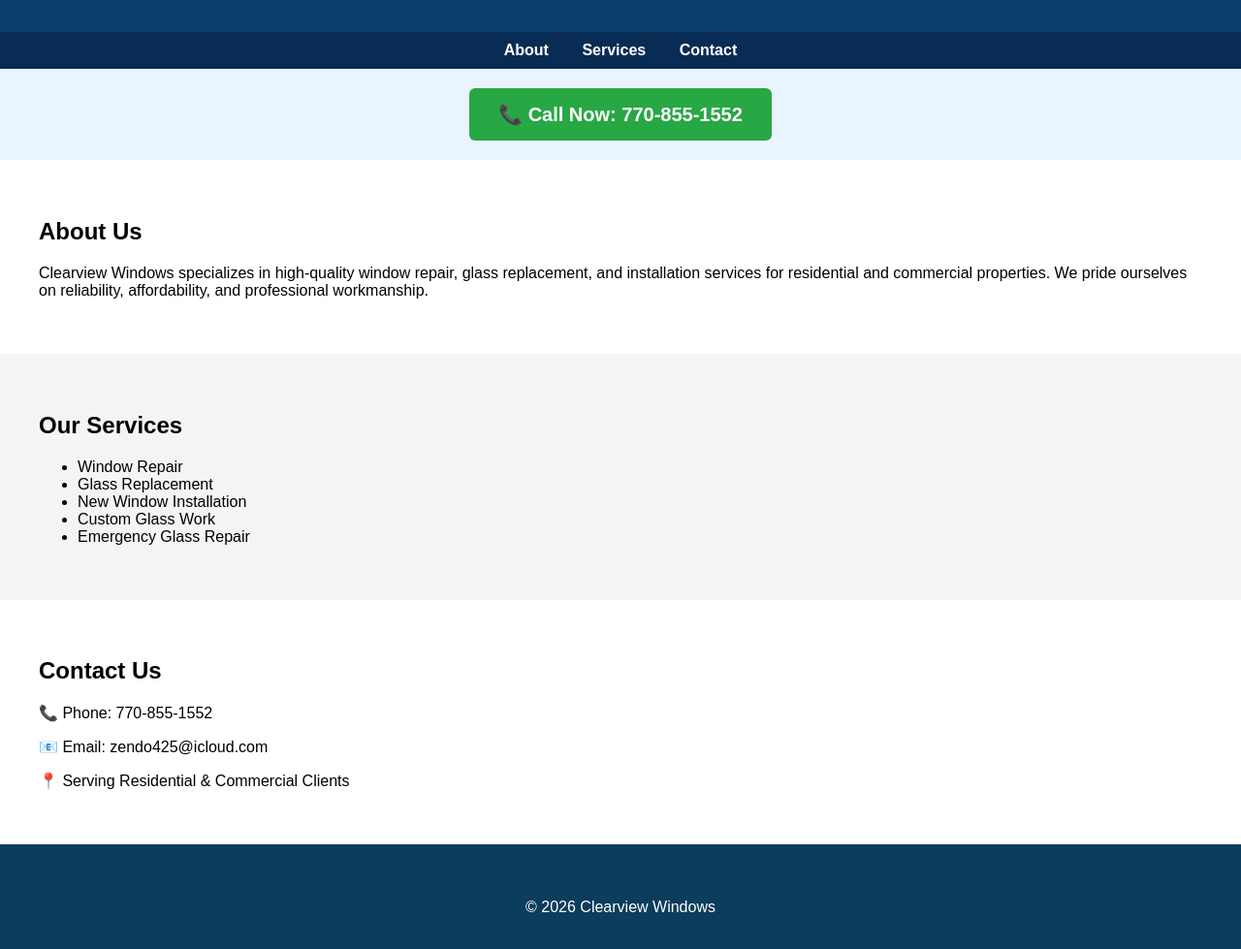
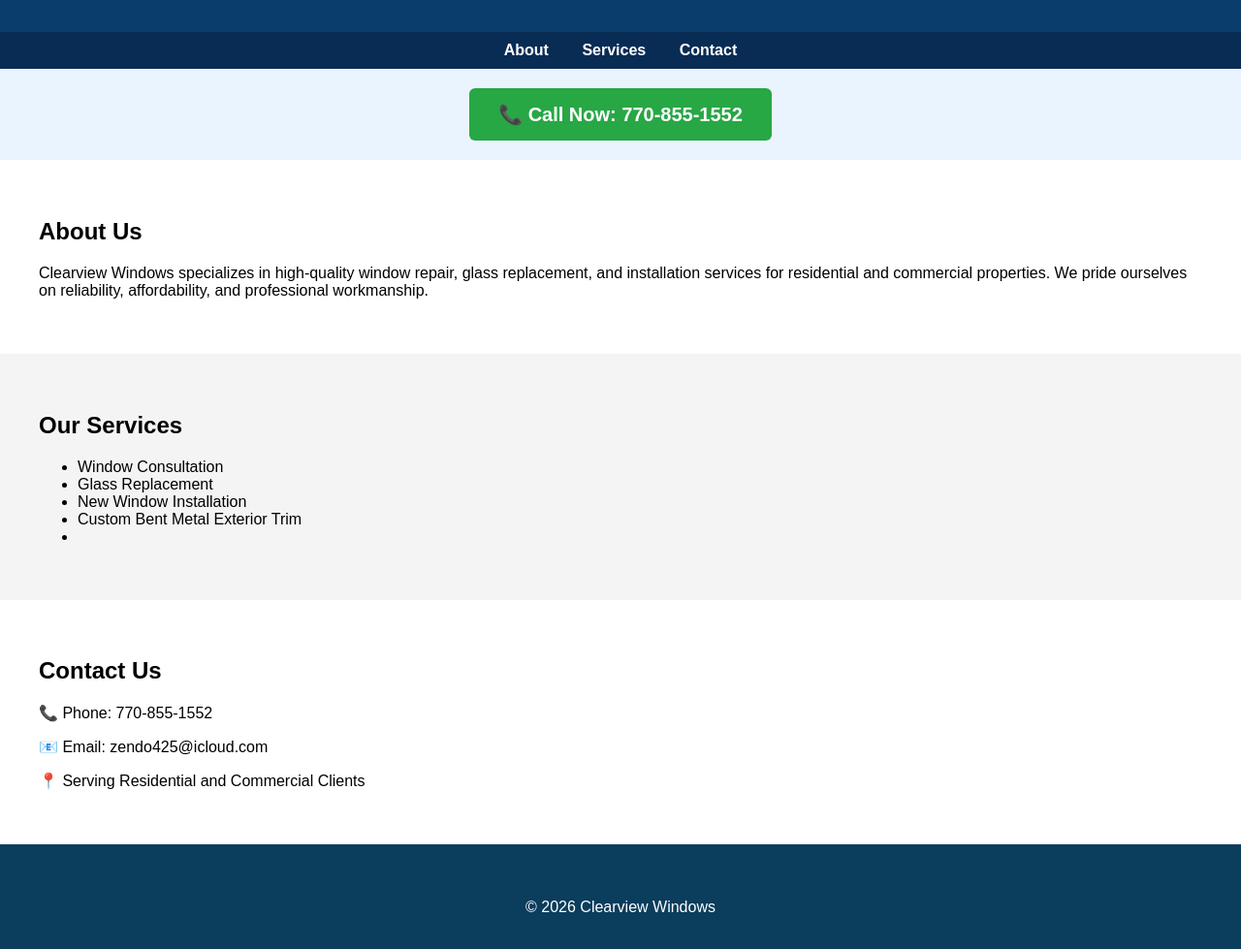
Before and after one commit to zendo425/clearview-windows, a plain HTML site: page index.html in a window 1280 px wide. Shown: the part 121-1100 px from the top of the page at 97% size. Drawn offline with Linux system fonts and the light colour scheme.

Commit message:
Revise services offered and fix formatting issues
Updated service list and improved formatting.

```diff
--- a/index.html
+++ b/index.html
@@ -53,11 +53,11 @@ We pride ourselves on reliability, affordability, and professional workmanship.
 <section id="services" class="services">
 <h2>Our Services</h2>
 <ul>
-<li>Window Repair</li>
+<li>Window Consultation</li>
 <li>Glass Replacement</li>
 <li>New Window Installation</li>
-<li>Custom Glass Work</li>
-<li>Emergency Glass Repair</li>
+<li>Custom Bent Metal Exterior Trim</li>
+<li></li>
 </ul>
 </section>
 
@@ -65,7 +65,7 @@ We pride ourselves on reliability, affordability, and professional workmanship.
 <h2>Contact Us</h2>
 <p>📞 Phone: 770-855-1552</p>
 <p>📧 Email: zendo425@icloud.com</p>
-<p>📍 Serving Residential & Commercial Clients</p>
+<p>📍 Serving Residential and Commercial Clients</p>
 </section>
 
 <footer>
```
